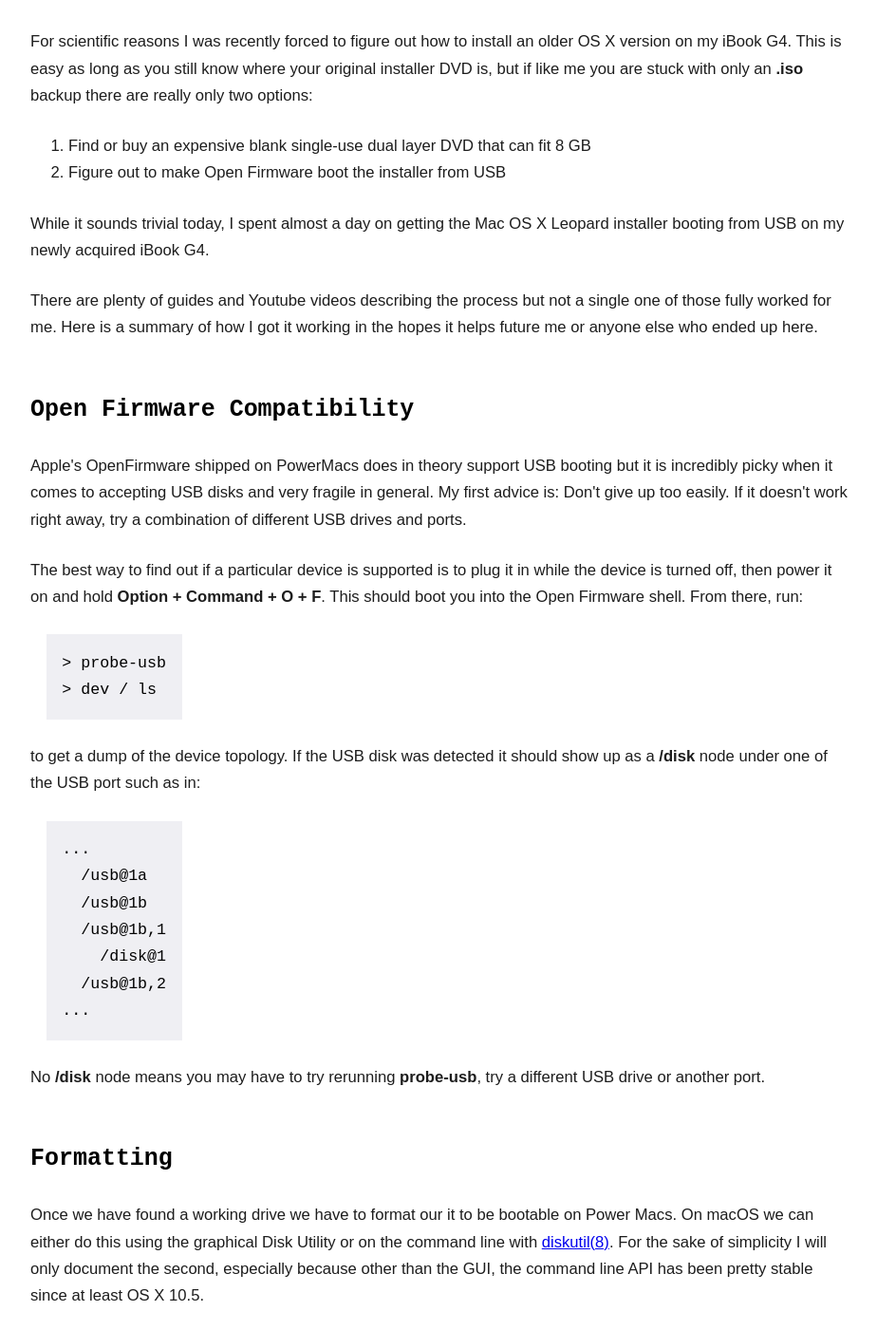
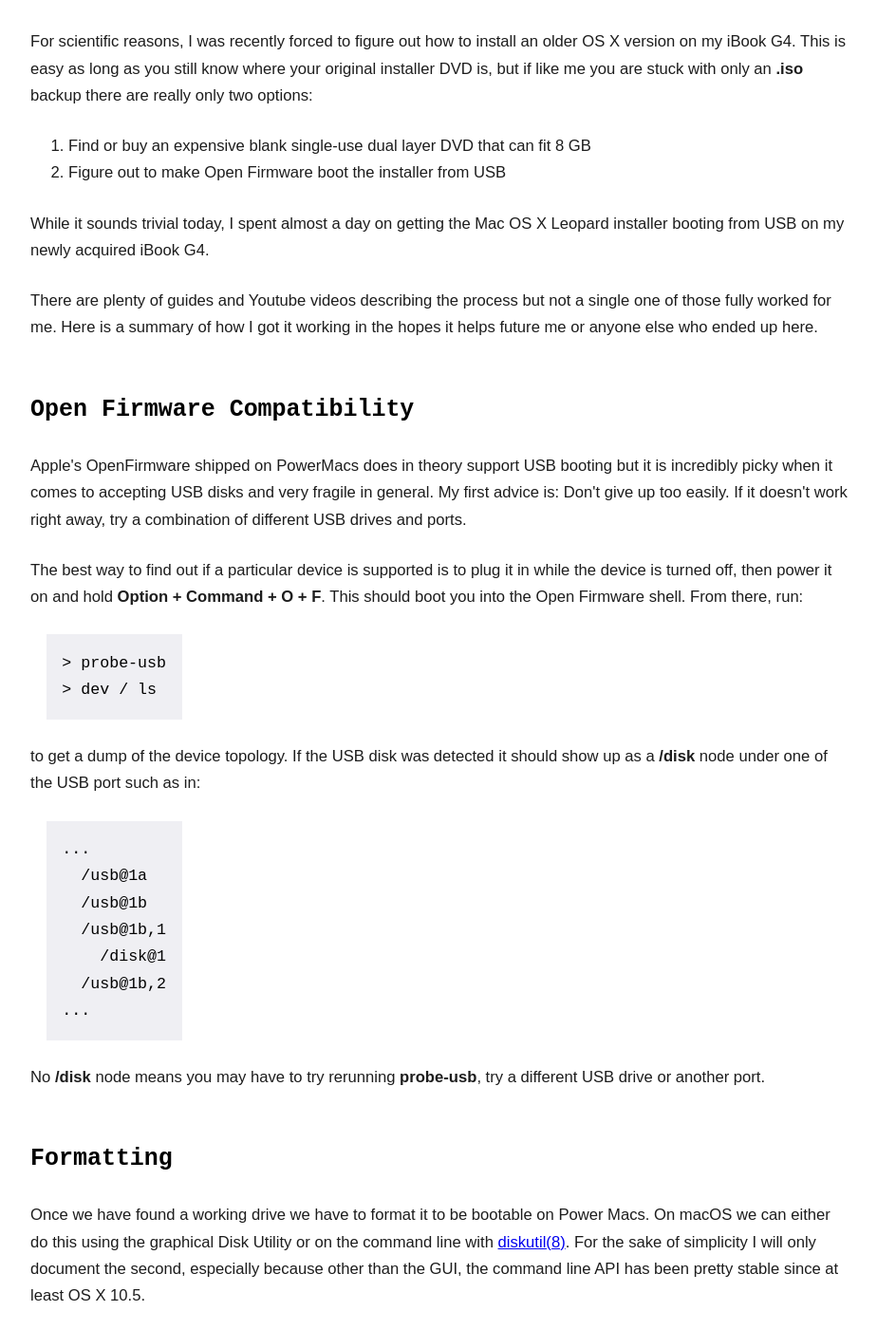
Before and after one commit to tobhe/tobhe.de, a plain HTML site: page stuff/powerpc-usb-boot.html in a window 1280 px wide. Shown: the part 176-1577 px from the top of the page at 95% size, without its empty margins (177-1101 px from the left). Drawn offline with Linux system fonts and the light colour scheme.

Commit message:
Typo fixes

```diff
--- a/stuff/powerpc-usb-boot.html
+++ b/stuff/powerpc-usb-boot.html
@@ -10,7 +10,7 @@
 <h1>Booting OS X from USB on Apple PowerMacs</h1>
 
 <p>
-For scientific reasons I was recently forced to figure out how to install an
+For scientific reasons, I was recently forced to figure out how to install an
 older OS X version on my iBook G4.
 This is easy as long as you still know where your original installer DVD is,
 but if like me you are stuck with only an <b>.iso</b> backup there are really
@@ -77,7 +77,7 @@ different USB drive or another port.
 <h2>Formatting</h2>
 
 <p>
-Once we have found a working drive we have to format our it to be bootable
+Once we have found a working drive we have to format it to be bootable
 on Power Macs.
 On macOS we can either do this using the graphical Disk Utility or on the
 command line with
```
